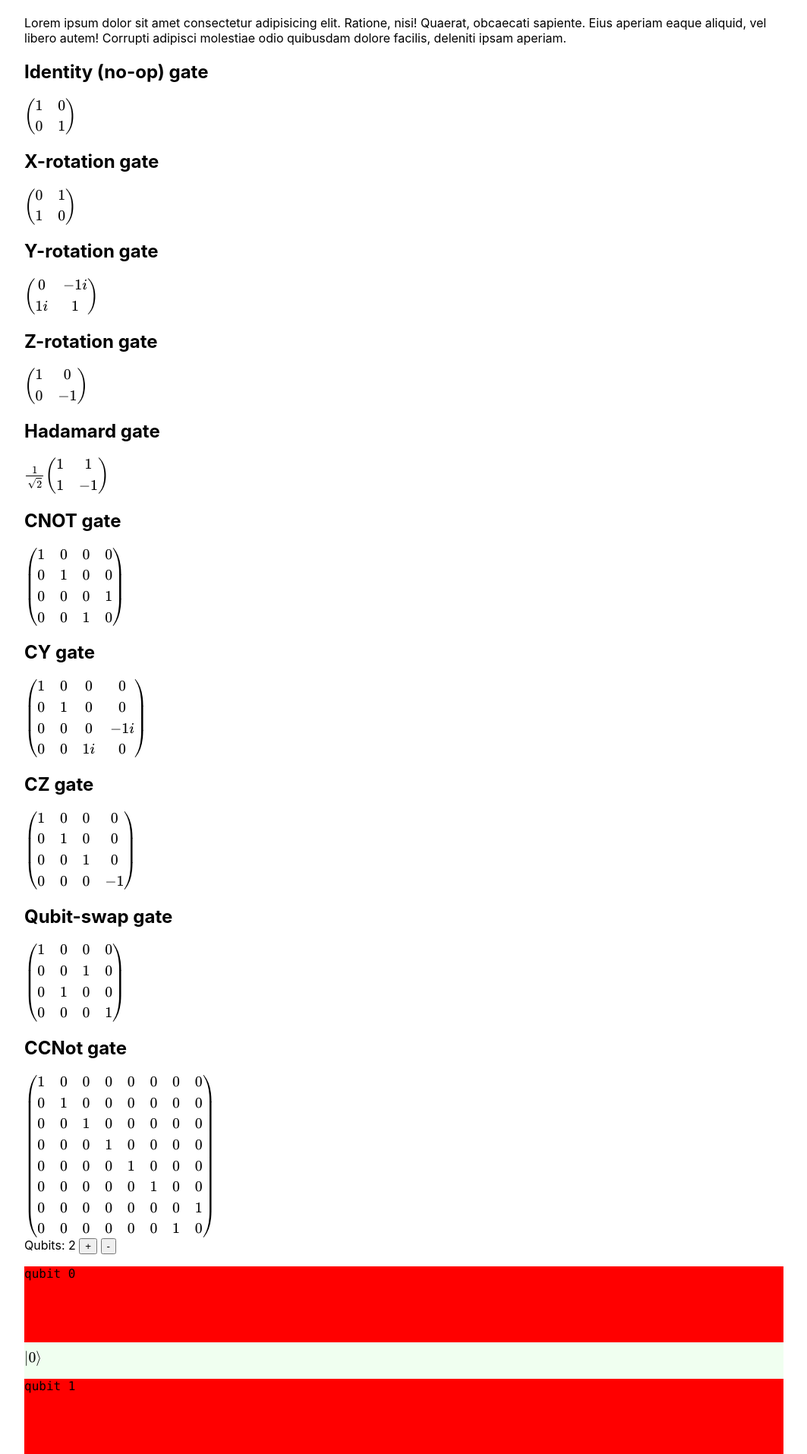
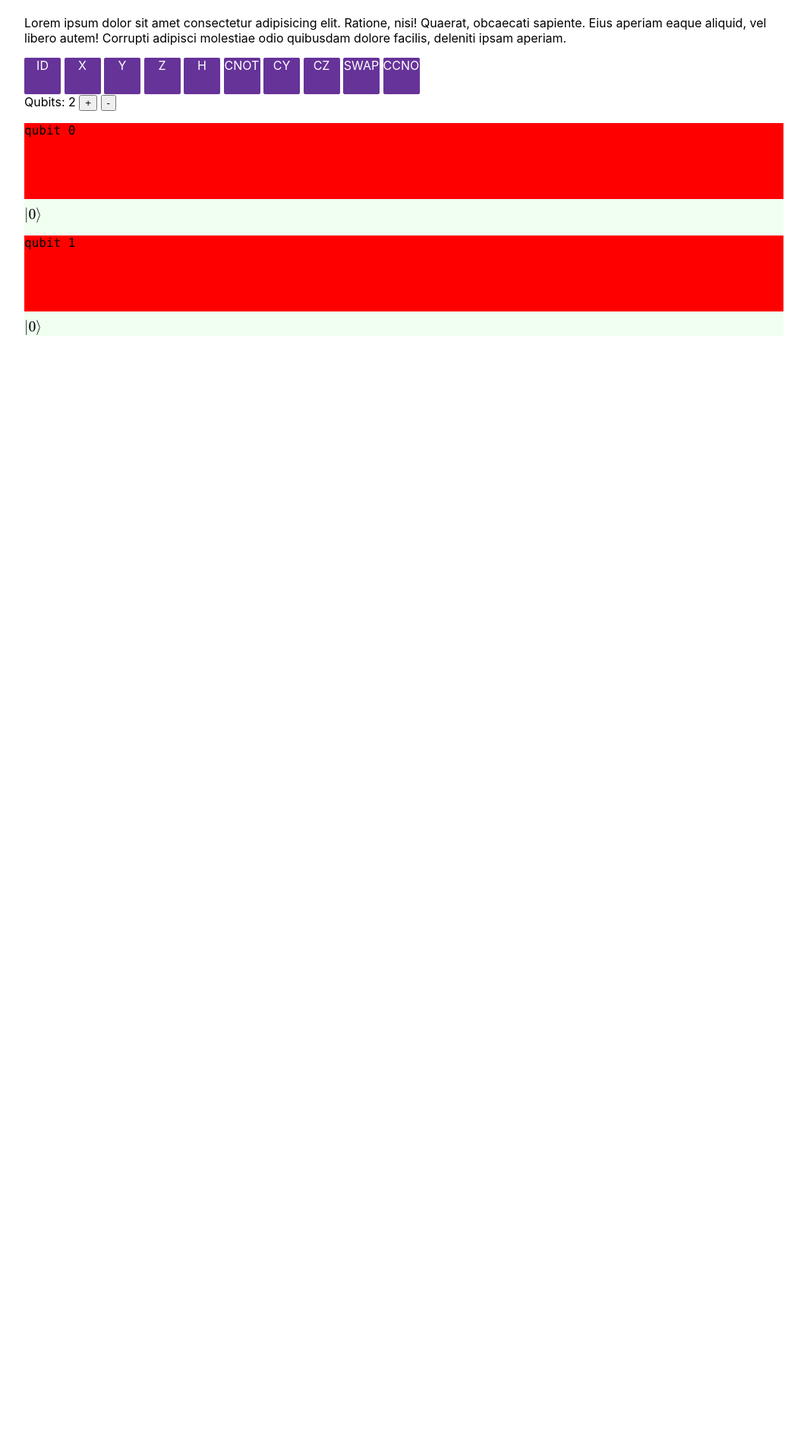
Before and after one commit to eigenraven/qcp-project, a Flask app: page / in a window 1280 px wide. Shown: the part 100-2014 px from the top of the page at 76% size, without its empty margins (108-1171 px from the left). After the commit the page ends 542 px from the top, so only its background shows below. Run offline with Flask 2, Linux system fonts and the light colour scheme.

Commit message:
Add basic gate hinting

```diff
--- a/frontend/static/style.css
+++ b/frontend/static/style.css
@@ -47,6 +47,37 @@ nav li {
 .qubit .info {
   font-family: "Fantasque Sans Mono", Consolas
 }
+
+.gate{
+  display: inline-block;
+}
+.gate-icon {
+  display: inline-block;
+  background: rebeccapurple;
+  color: white;
+  border-radius: 2px;
+  width: 3em;
+  height: 3em;
+  text-align: center;
+}
+.gate-hint {
+  display: none;
+  background: aliceblue;
+  padding: 1em;
+  border-radius: 5px;
+  color: black;
+  z-index: 1000;
+  border: 2px solid rebeccapurple;
+  transform: translateY(5px);
+}
+.gate-hint h2 {
+  margin-top: 0;
+}
+.gate:hover .gate-hint {
+  display: block;
+  position: fixed;
+}
+
 .hidden {
   display: none;
 }
--- a/frontend/templates/builder.html
+++ b/frontend/templates/builder.html
@@ -32,11 +32,15 @@
       {% for op in ops.values() %}
       {% if op.kind == "gate" %}
         <div class='gate'>
-          <h2>{{op.qual_name}}</h2>
-          \(
-            {{op.mathjax.factor}}
-            \begin{pmatrix}{{op.mathjax.matrix}}\end{pmatrix}
-          \)
+          <div class='gate-icon'>{{op.name.upper()}}</div>
+          <div class='gate-hint'>
+            <h2>{{op.qual_name}}</h2>
+            <p>{{op.description}}</p>
+            \(
+              {{op.mathjax.factor}}
+              \begin{pmatrix}{{op.mathjax.matrix}}\end{pmatrix}
+            \)
+          </div>
         </div>
       {% endif %}
       {% endfor %}
--- a/src/qgate.json
+++ b/src/qgate.json
@@ -4,7 +4,9 @@
     "id": {"kind": "gate", "arity": 1, "matrix": [
         "1 & 0",
         "0 & 1"
-    ],  "name": "Identity (no-op) gate"},
+    ],  "name": "Identity (no-op) gate",
+        "description": "This gate has no effect."
+    },
     "x": {"kind": "gate", "arity": 1, "matrix": [
         "0 & 1",
         "1 & 0"
```
